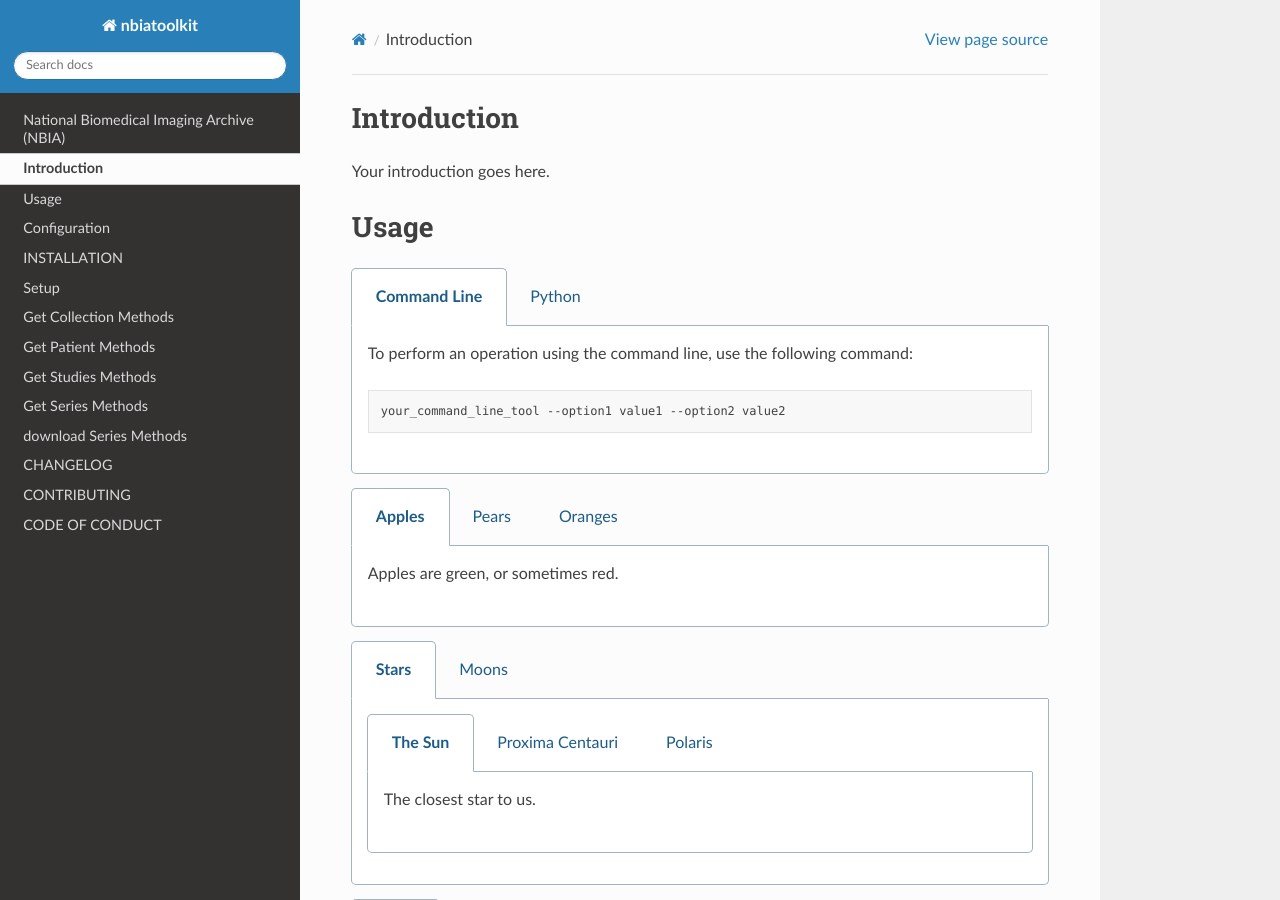
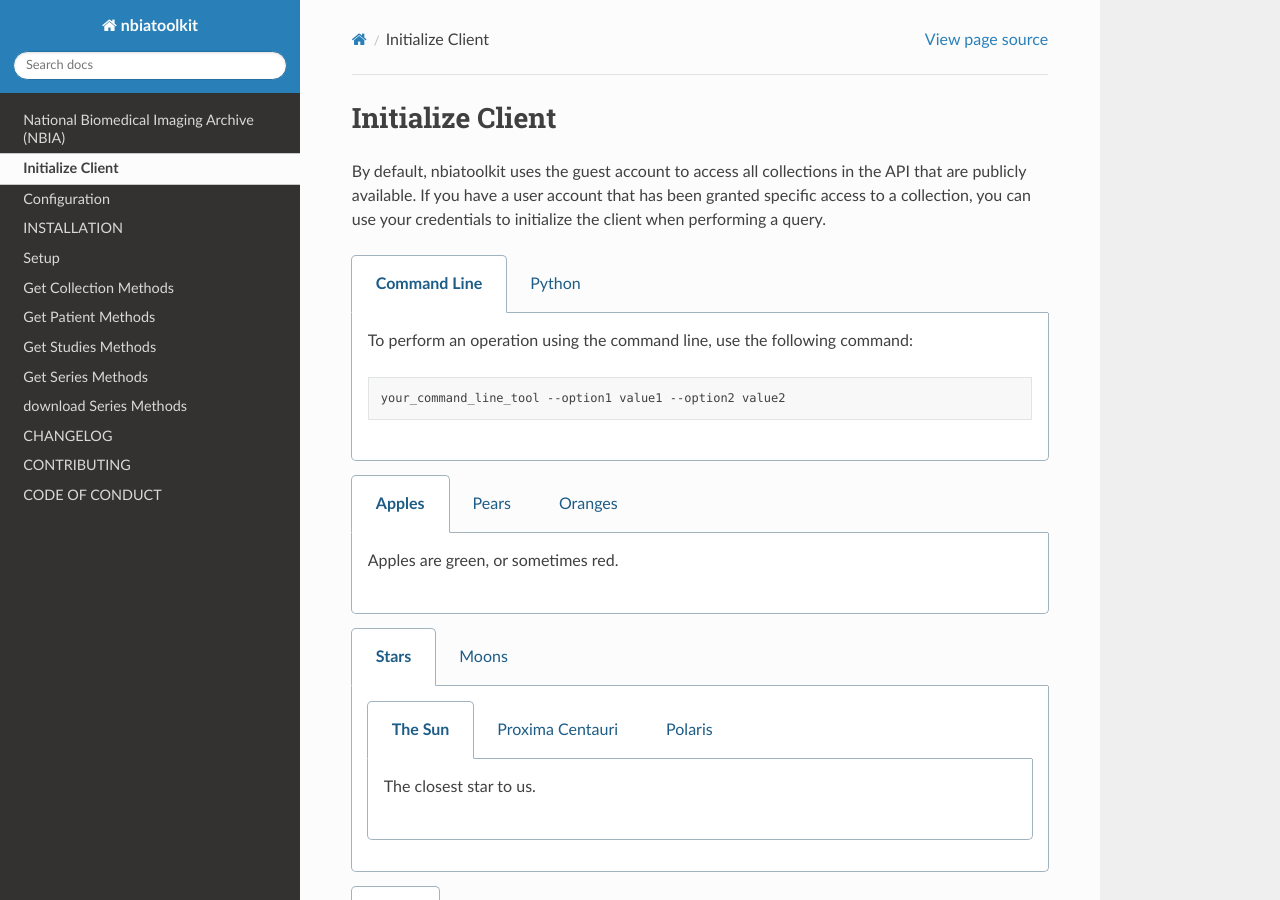
Before and after one commit to jjjermiah/nbia-toolkit, a Sphinx documentation site: the page built from docs/test.rst, in a window 1280 px wide and 900 px high. Built offline with Sphinx 7.4.7 and the Read the Docs theme 2.0.0, drawn with Linux system fonts in a browser that asks for light colours; pages that are not in the unit, such as notebooks, are missing from menus.

Commit message:
docs: update

```diff
--- a/docs/test.rst
+++ b/docs/test.rst
@@ -1,13 +1,9 @@
-.. Your Project Documentation
-   ===========================
+Initialize Client
+-----
+By default, nbiatoolkit uses the guest account to access all collections in the API that are publicly available.
+If you have a user account that has been granted specific access to a collection, you can use your credentials to
+initialize the client when performing a query.
 
-Introduction
-------------
-
-Your introduction goes here.
-
-Usage
------
 
 .. tabs::
 
```
